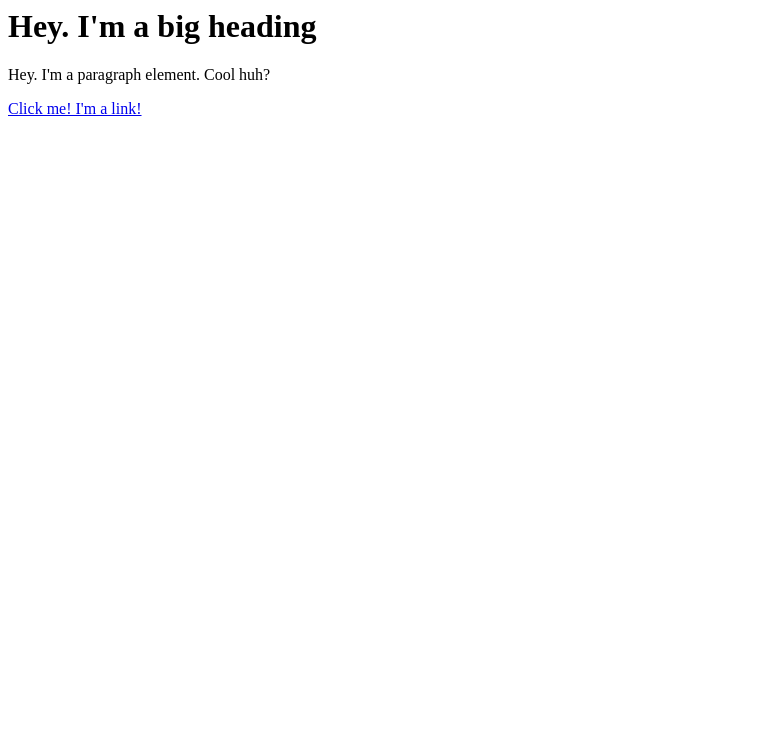
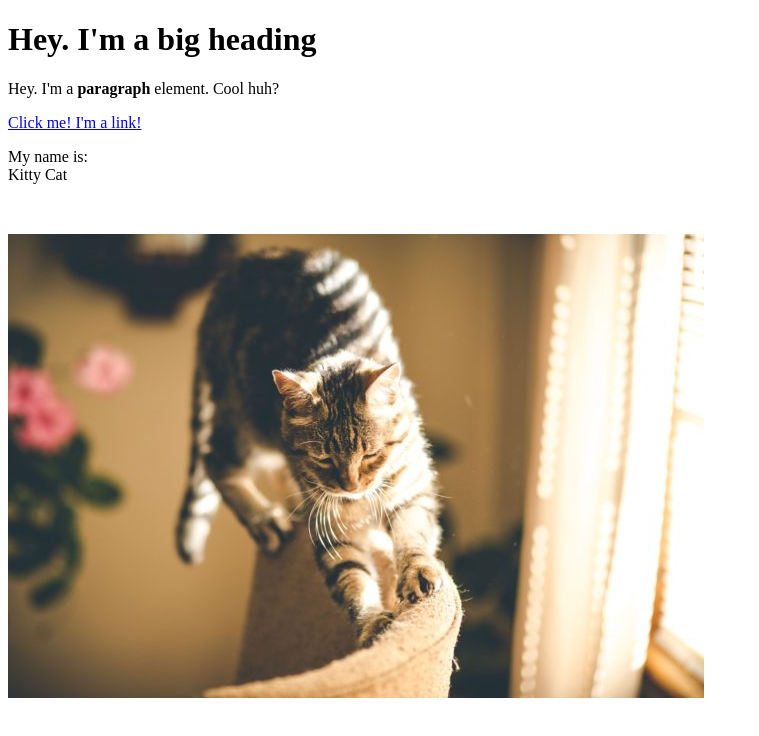
Before and after one commit to haicpunch/cartoon-hero, a plain HTML site: page test.html in a window 1280 px wide. Shown: the whole page, without its empty margins (0-759 px from the left). Drawn offline with Linux system fonts and the light colour scheme.

Commit message:
Added a cat image and a few more elements

```diff
--- a/test.html
+++ b/test.html
@@ -1,3 +1,13 @@
-<h1>Hey. I'm a big heading</h1>
-<p>Hey. I'm a paragraph element. Cool huh?</p>
-<a href="https://google.com" target="_blank" title="Let's go to Google">Click me! I'm a link!</a>
+<!DOCTYPE html>
+<html>
+<head>
+	<title>Test page</title>
+</head>
+<body>
+	<h1>Hey. I'm a big heading</h1>
+	<p>Hey. I'm a <b>paragraph</b> element. Cool huh?</p>
+	<a href="https://google.com" target="_blank" title="Let's go to Google">Click me! I'm a link!</a>
+	<p>My name is: <br> Kitty Cat</p></br> </p>
+	<img src="img/cat.jpeg">
+</body>
+</html>
```
Also changed, not shown: img/cat.jpeg (added).
